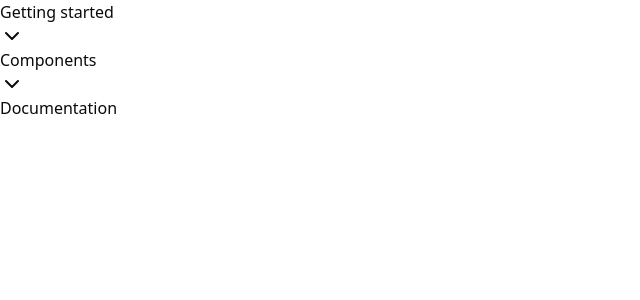
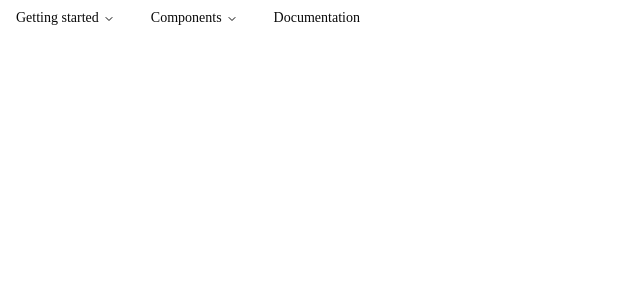
Before and after one commit to nishantb06/data-preprocessing, a Next.js app: page / in a window 1280 px wide. Shown: the top 300 px of the page, without its empty margins (0-640 px from the left). Built offline with nearby package versions, Linux system fonts and the light colour scheme.

Commit message:
fix: fixing config for pickign up shadcn

```diff
--- a/tailwind.config.ts
+++ b/tailwind.config.ts
@@ -1,58 +1,109 @@
 import type { Config } from "tailwindcss";
+import { fontFamily } from "tailwindcss/defaultTheme";
 
-export default {
+const config = {
   darkMode: ["class"],
-    content: ["./app/**/*.{js,ts,jsx,tsx,mdx}"],
+  content: [
+    "./pages/**/*.{ts,tsx}",
+    "./components/**/*.{ts,tsx}",
+    "./app/**/*.{ts,tsx}",
+    "./src/**/*.{ts,tsx}",
+  ],
+  prefix: "",
   theme: {
+    container: {
+      center: true,
+      padding: "2rem",
+      screens: {
+        "2xl": "1400px",
+      },
+    },
     extend: {
-  		borderRadius: {
-  			lg: 'var(--radius)',
-  			md: 'calc(var(--radius) - 2px)',
-  			sm: 'calc(var(--radius) - 4px)'
+      fontFamily: {
+        sans: ["var(--font-sans)", ...fontFamily.sans],
       },
       colors: {
-  			background: 'hsl(var(--background))',
-  			foreground: 'hsl(var(--foreground))',
-  			card: {
-  				DEFAULT: 'hsl(var(--card))',
-  				foreground: 'hsl(var(--card-foreground))'
+        border: "hsl(var(--border))",
+        input: "hsl(var(--input))",
+        ring: "hsl(var(--ring))",
+        background: "hsl(var(--background))",
+        foreground: "hsl(var(--foreground))",
+        primary: {
+          DEFAULT: "hsl(var(--primary))",
+          foreground: "hsl(var(--primary-foreground))",
+        },
+        secondary: {
+          DEFAULT: "hsl(var(--secondary))",
+          foreground: "hsl(var(--secondary-foreground))",
+        },
+        destructive: {
+          DEFAULT: "hsl(var(--destructive))",
+          foreground: "hsl(var(--destructive-foreground))",
+        },
+        muted: {
+          DEFAULT: "hsl(var(--muted))",
+          foreground: "hsl(var(--muted-foreground))",
+        },
+        accent: {
+          DEFAULT: "hsl(var(--accent))",
+          foreground: "hsl(var(--accent-foreground))",
         },
         popover: {
-  				DEFAULT: 'hsl(var(--popover))',
-  				foreground: 'hsl(var(--popover-foreground))'
+          DEFAULT: "hsl(var(--popover))",
+          foreground: "hsl(var(--popover-foreground))",
         },
-  			primary: {
-  				DEFAULT: 'hsl(var(--primary))',
-  				foreground: 'hsl(var(--primary-foreground))'
+        card: {
+          DEFAULT: "hsl(var(--card))",
+          foreground: "hsl(var(--card-foreground))",
         },
-  			secondary: {
-  				DEFAULT: 'hsl(var(--secondary))',
-  				foreground: 'hsl(var(--secondary-foreground))'
       },
-  			muted: {
-  				DEFAULT: 'hsl(var(--muted))',
-  				foreground: 'hsl(var(--muted-foreground))'
+      borderRadius: {
+        lg: "var(--radius)",
+        md: "calc(var(--radius) - 2px)",
+        sm: "calc(var(--radius) - 4px)",
       },
-  			accent: {
-  				DEFAULT: 'hsl(var(--accent))',
-  				foreground: 'hsl(var(--accent-foreground))'
+      keyframes: {
+        "accordion-down": {
+          from: { height: "0" },
+          to: { height: "var(--radix-accordion-content-height)" },
         },
-  			destructive: {
-  				DEFAULT: 'hsl(var(--destructive))',
-  				foreground: 'hsl(var(--destructive-foreground))'
+        "accordion-up": {
+          from: { height: "var(--radix-accordion-content-height)" },
+          to: { height: "0" },
         },
-  			border: 'hsl(var(--border))',
-  			input: 'hsl(var(--input))',
-  			ring: 'hsl(var(--ring))',
-  			chart: {
-  				'1': 'hsl(var(--chart-1))',
-  				'2': 'hsl(var(--chart-2))',
-  				'3': 'hsl(var(--chart-3))',
-  				'4': 'hsl(var(--chart-4))',
-  				'5': 'hsl(var(--chart-5))'
-  			}
-  		}
-  	}
+        meteor: {
+          "0%": { transform: "rotate(215deg) translateX(0)", opacity: "1" },
+          "70%": { opacity: "1" },
+          "100%": {
+            transform: "rotate(215deg) translateX(-500px)",
+            opacity: "0",
           },
-  plugins: [require("tailwindcss-animate")],
+        },
+        grid: {
+          "0%": { transform: "translateY(-50%)" },
+          "100%": { transform: "translateY(0)" },
+        },
+        marquee: {
+          from: { transform: "translateX(0)" },
+          to: { transform: "translateX(calc(-100% - var(--gap)))" },
+        },
+        "marquee-vertical": {
+          from: { transform: "translateY(0)" },
+          to: { transform: "translateY(calc(-100% - var(--gap)))" },
+        },
+      },
+      animation: {
+        "accordion-down": "accordion-down 0.2s ease-out",
+        "accordion-up": "accordion-up 0.2s ease-out",
+        meteor: "meteor 5s linear infinite",
+        grid: "grid 15s linear infinite",
+        marquee: "marquee var(--duration) linear infinite",
+        "marquee-vertical": "marquee-vertical var(--duration) linear infinite",
+      },
+    },
+  },
+  // eslint-disable-next-line @typescript-eslint/no-require-imports
+  plugins: [require("tailwindcss-animate"), require("@tailwindcss/typography")],
 } satisfies Config;
+
+export default config;
```
Lines whose indentation alone changed are shown as unchanged.
